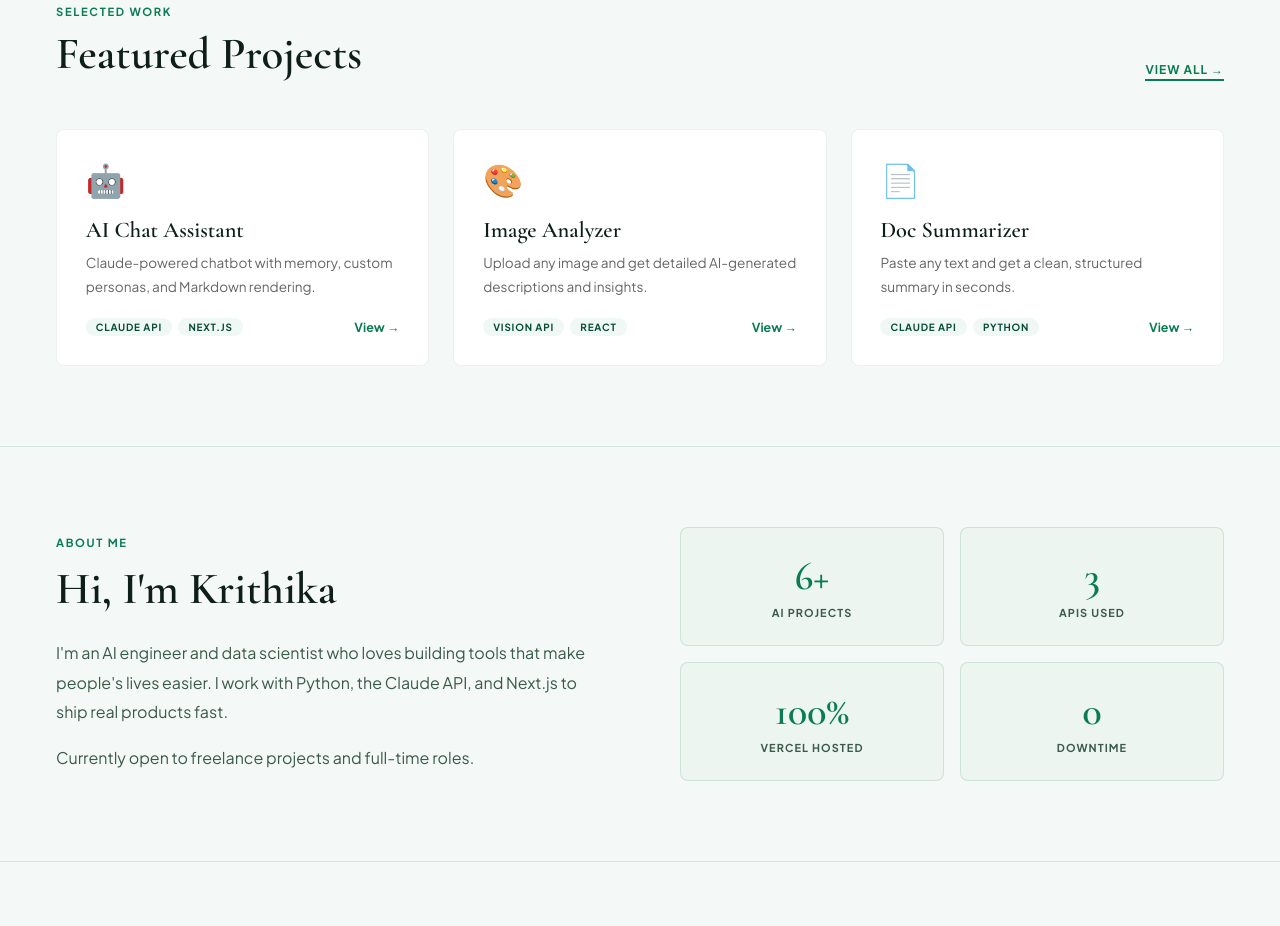
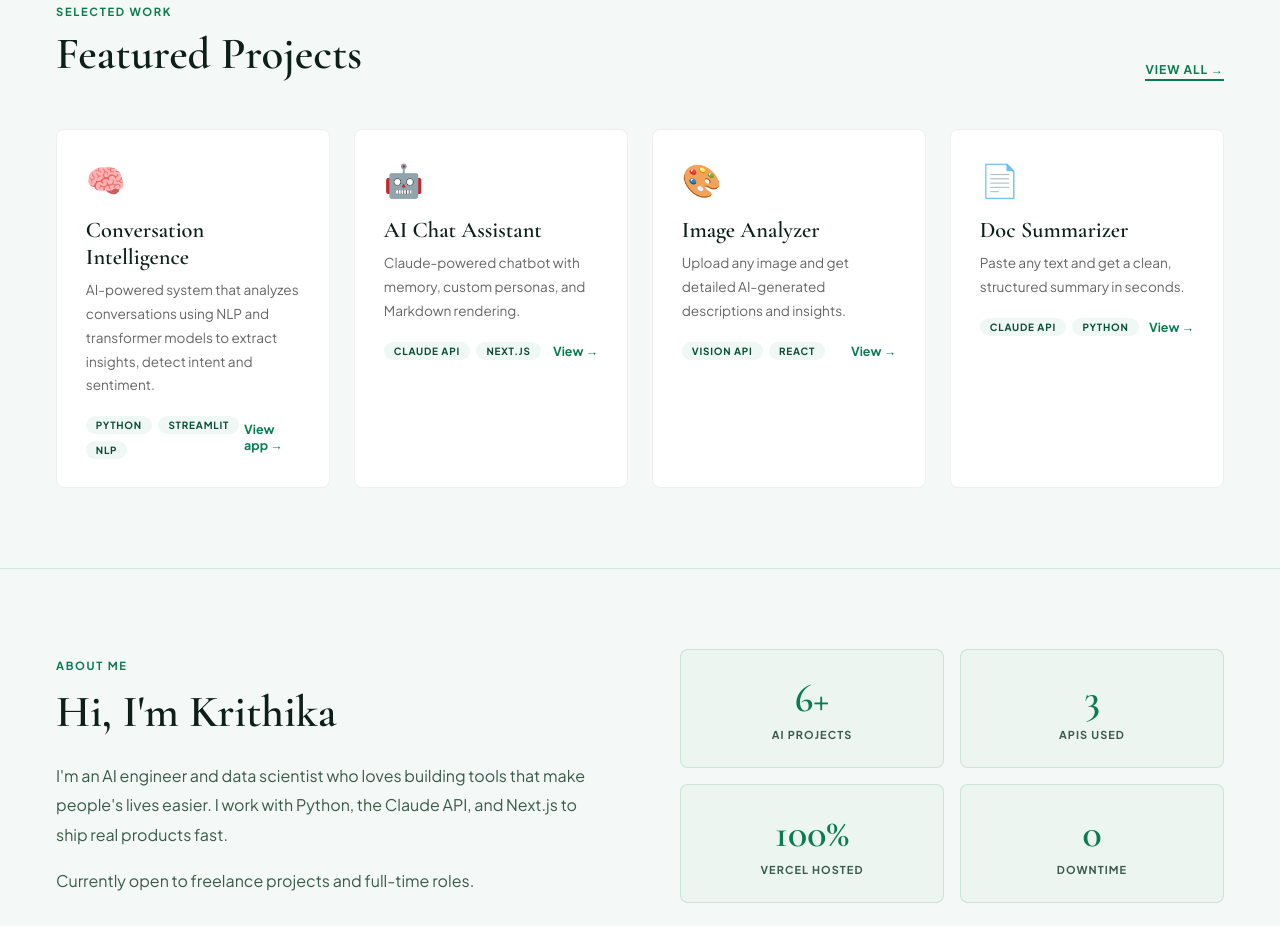
Before and after one commit to Krithikap019/ai-portfolio, a Next.js app: page / in a window 1280 px wide. Shown: the part 880-1806 px from the top of the page. Built offline with nearby package versions, Linux system fonts and the light colour scheme.

Commit message:
ai convo app

```diff
--- a/app/page.jsx
+++ b/app/page.jsx
@@ -2,6 +2,15 @@
 import Link from "next/link";
 
 const projects = [
+  {
+  id: "conversation",
+  icon: "🧠",
+  title: "Conversation Intelligence",
+  description: "AI-powered system that analyzes conversations using NLP and transformer models to extract insights, detect intent and sentiment.",
+  tags: ["Python", "Streamlit", "NLP"],
+  color: "#0a7c52",
+  href: "https://ai-conversation-intelligence.streamlit.app/",
+},
   {
     id: "chat",
     icon: "🤖",
@@ -30,9 +39,14 @@ const projects = [
 
 const skills = ["Python", "Machine Learning", "Next.js", "Data Science", "Claude API", "React", "SQL", "TensorFlow"];
 
-function ProjectCard({ icon, title, description, tags, href }) {
+function ProjectCard({ icon, title, description, tags, color, href }) {
+  const isExternal = href.startsWith("http");
+  const Wrapper = ({ children }) => isExternal
+    ? <a href={href} target="_blank" rel="noopener noreferrer" style={{ textDecoration: "none" }}>{children}</a>
+    : <Link href={href} style={{ textDecoration: "none" }}>{children}</Link>;
+
   return (
-    <Link href={href} style={{ textDecoration: "none" }}>
+    <Wrapper>
       <div
         style={{ background: "#fff", border: "1px solid #efefef", borderRadius: "8px", padding: "1.8rem", height: "100%", transition: "border-color 0.2s, transform 0.2s", cursor: "pointer" }}
         onMouseEnter={(e) => { e.currentTarget.style.borderColor = "#0a7c52"; e.currentTarget.style.transform = "translateY(-2px)"; }}
@@ -42,17 +56,17 @@ function ProjectCard({ icon, title, description, tags, href }) {
         <h3 style={{ fontFamily: "'Cormorant Garamond', serif", fontSize: "1.4rem", fontWeight: 600, color: "#0d1f18", marginBottom: "0.5rem" }}>{title}</h3>
         <p style={{ fontSize: "0.85rem", color: "#666", lineHeight: "1.75", marginBottom: "1.2rem" }}>{description}</p>
         <div style={{ display: "flex", justifyContent: "space-between", alignItems: "center" }}>
-          <div style={{ display: "flex", gap: "0.4rem" }}>
+          <div style={{ display: "flex", gap: "0.4rem", flexWrap: "wrap" }}>
             {tags.map((tag) => (
               <span key={tag} style={{ fontSize: "0.62rem", fontWeight: 700, letterSpacing: "0.08em", textTransform: "uppercase", background: "#f0f8f5", color: "#064d33", padding: "3px 10px", borderRadius: "20px" }}>
                 {tag}
               </span>
             ))}
           </div>
-          <span style={{ fontSize: "0.78rem", fontWeight: 700, color: "#0a7c52" }}>View →</span>
+          <span style={{ fontSize: "0.78rem", fontWeight: 700, color: "#0a7c52" }}>{isExternal ? "View app →" : "View →"}</span>
         </div>
       </div>
-    </Link>
+    </Wrapper>
   );
 }
 
```
